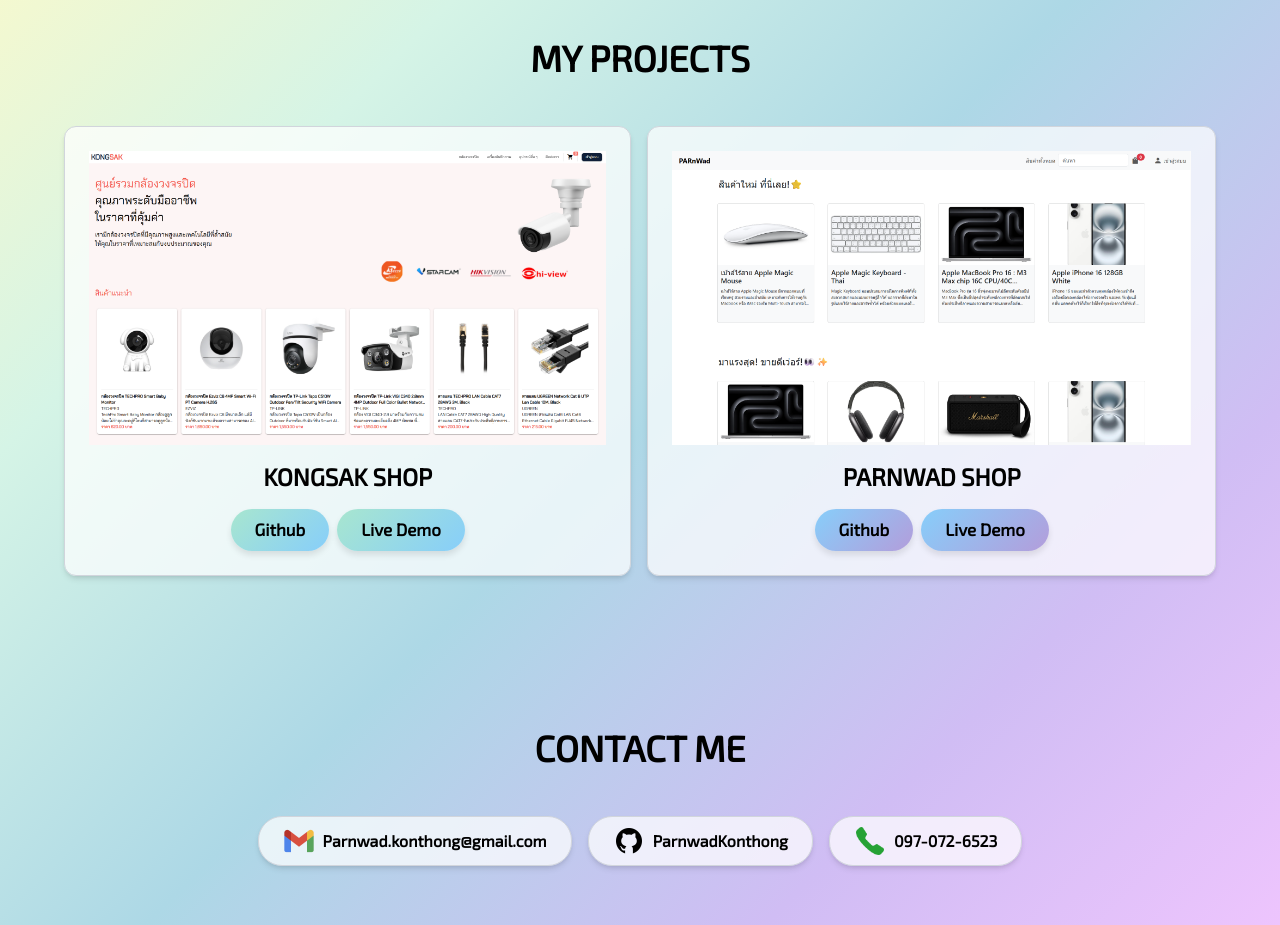
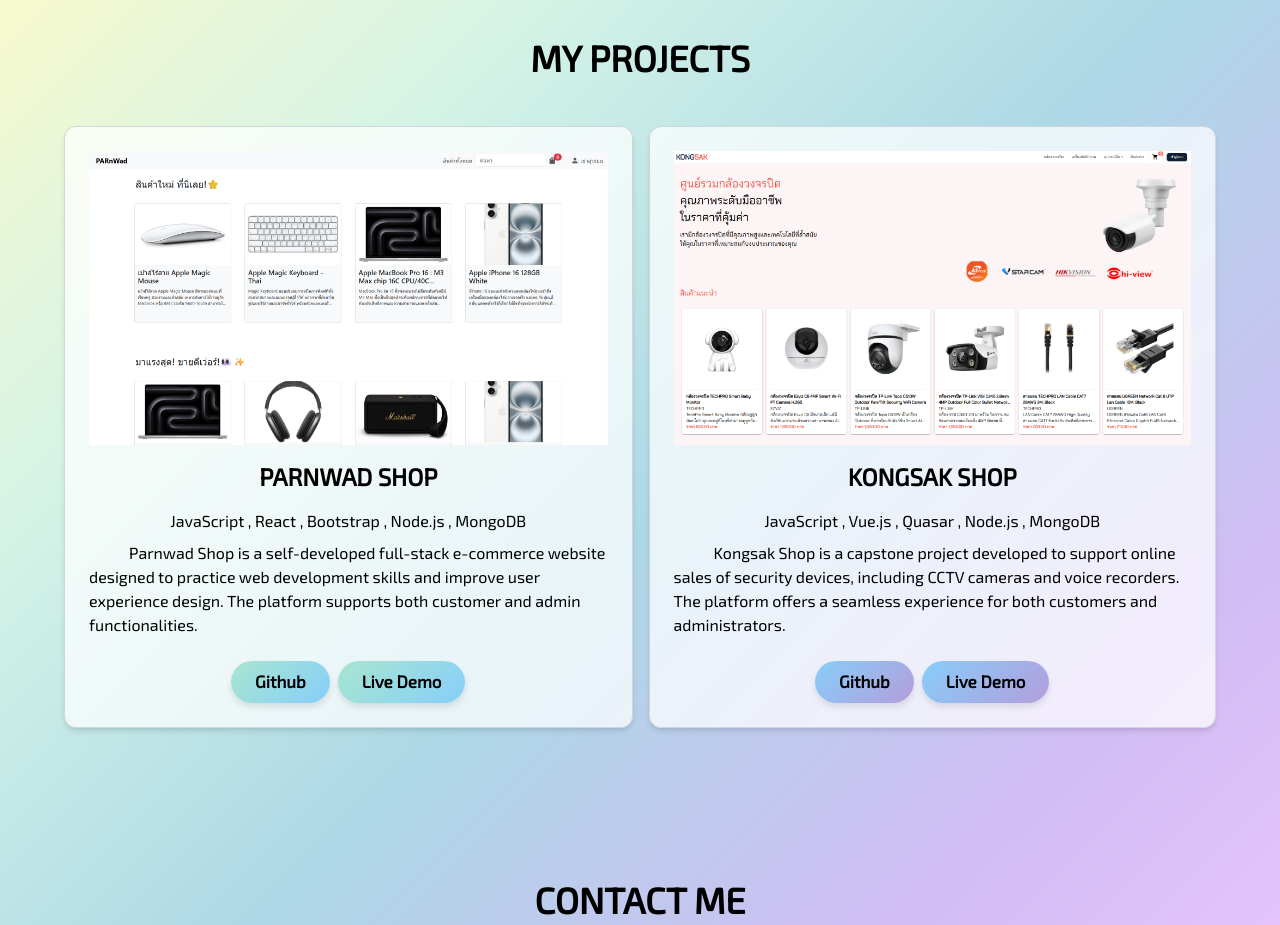
Before and after one commit to ParnwadKonthong/Portfolio, a Vue app: page / in a window 1280 px wide. Shown: the part 1400-2325 px from the top of the page. Built offline with nearby package versions, Linux system fonts and the light colour scheme.

Commit message:
edit my projects details

```diff
--- a/src/views/Projects.vue
+++ b/src/views/Projects.vue
@@ -2,36 +2,72 @@
   <div class="flex flex-col items-center justify-center mt-10">
     <div class="font-bold text-4xl mb-12">MY PROJECTS</div>
 
-        <div class="flex flex-col items-center lg:flex-row lg:justify-between gap-4">
-            <div class="w-auto p-6 border border-gray-300 rounded-xl shadow-md bg-white/72 text-center mb-4 lg:text-center">
-                <img src="../assets/kongsak_shop.png">
-                <div class="font-bold text-2xl my-4">KONGSAK SHOP</div>
+    <div
+      class="flex flex-col items-center lg:flex-row lg:justify-between gap-4"
+    >
+      <div
+        class="w-auto p-6 border border-gray-300 rounded-xl shadow-md bg-white/72 text-center mb-4 lg:text-center"
+      >
+        <img src="../assets/parnwad_shop.png" />
+        <div class="font-bold text-2xl my-4">PARNWAD SHOP</div>
+        <div class="flex flex-col gap-2">
+          <div class="text-base">
+            JavaScript , React , Bootstrap , Node.js , MongoDB
+          </div>
+          <div class="text-start text-base indent-10 mb-6">
+            Parnwad Shop is a self-developed full-stack e-commerce website
+            designed to practice web development skills and improve user
+            experience design. The platform supports both customer and admin
+            functionalities.
+          </div>
+        </div>
         <div class="flex justify-center gap-2">
-                    <a href="https://github.com/ParnwadKonthong/kongsak-vue-frontend" target="_blank" rel="noopener noreferrer">
-                        <button class="btn btn-color1">
-                            Github
-                        </button>
+          <a
+            href="https://github.com/ParnwadKonthong/ecommerce-react-client"
+            target="_blank"
+            rel="noopener noreferrer"
+          >
+            <button class="btn btn-color1">Github</button>
           </a>
-                    <a href="https://kongsak-shop-oa2r.onrender.com" target="_blank" rel="noopener noreferrer">
-                        <button class="btn btn-color1">
-                            Live Demo
-                        </button>
+          <a
+            href="https://ecommerce-react-client.onrender.com"
+            target="_blank"
+            rel="noopener noreferrer"
+          >
+            <button class="btn btn-color1">Live Demo</button>
           </a>
         </div>
       </div>
-            <div class="w-auto p-6 border border-gray-300 rounded-xl shadow-md bg-white/72 text-center mb-4 lg:text-center">
-                <img src="../assets/parnwad_shop.png">
-                <div class="font-bold text-2xl my-4">PARNWAD SHOP</div>
+      <div
+        class="w-auto p-6 border border-gray-300 rounded-xl shadow-md bg-white/72 text-center mb-4 lg:text-center"
+      >
+        <img src="../assets/kongsak_shop.png" />
+        <div class="font-bold text-2xl my-4">KONGSAK SHOP</div>
+        <div class="flex flex-col gap-2">
+          <div class="text-base">
+            JavaScript , Vue.js , Quasar , Node.js , MongoDB
+          </div>
+          <div class="text-start text-base indent-10 mb-6">
+            Kongsak Shop is a capstone project developed to support online sales
+            of security devices, including CCTV cameras and voice recorders. The
+            platform offers a seamless experience for both customers and
+            administrators.
+          </div>
+        </div>
         <div class="flex justify-center gap-2">
-                    <a href="https://github.com/ParnwadKonthong/ecommerce-react-client" target="_blank" rel="noopener noreferrer">
-                        <button class="btn btn-color2">
-                            Github
-                        </button>
+          <a
+            href="https://github.com/ParnwadKonthong/kongsak-vue-frontend"
+            target="_blank"
+            rel="noopener noreferrer"
+          >
+            <button class="btn btn-color2">Github</button>
           </a>
-                    <a href="https://ecommerce-react-client.onrender.com" target="_blank" rel="noopener noreferrer">
-                        <button class="btn btn-color2">
-                            Live Demo
-                        </button>
+          <a
+            href="https://kongsak-shop-oa2r.onrender.com"
+            target="_blank"
+            rel="noopener noreferrer"
+          >
+            <button class="btn btn-color2">Live Demo</button>
           </a>
         </div>
       </div>
@@ -40,7 +76,6 @@
 </template>
 
 <style scoped>
-
 .btn {
   padding: 0.5rem 1.5rem;
   font-weight: 600;
@@ -55,20 +90,11 @@
 }
 .btn-color1 {
   margin: 0;
-  background: linear-gradient(
-    135deg,
-    #a8e6cf,
-    #87cefa
-  );
+  background: linear-gradient(135deg, #a8e6cf, #87cefa);
 }
 
 .btn-color2 {
   margin: 0;
-  background: linear-gradient(
-    135deg,
-    #87cefa,
-    #b39ddb
-  );
+  background: linear-gradient(135deg, #87cefa, #b39ddb);
 }
-
 </style>
```
Lines whose indentation alone changed are shown as unchanged.
